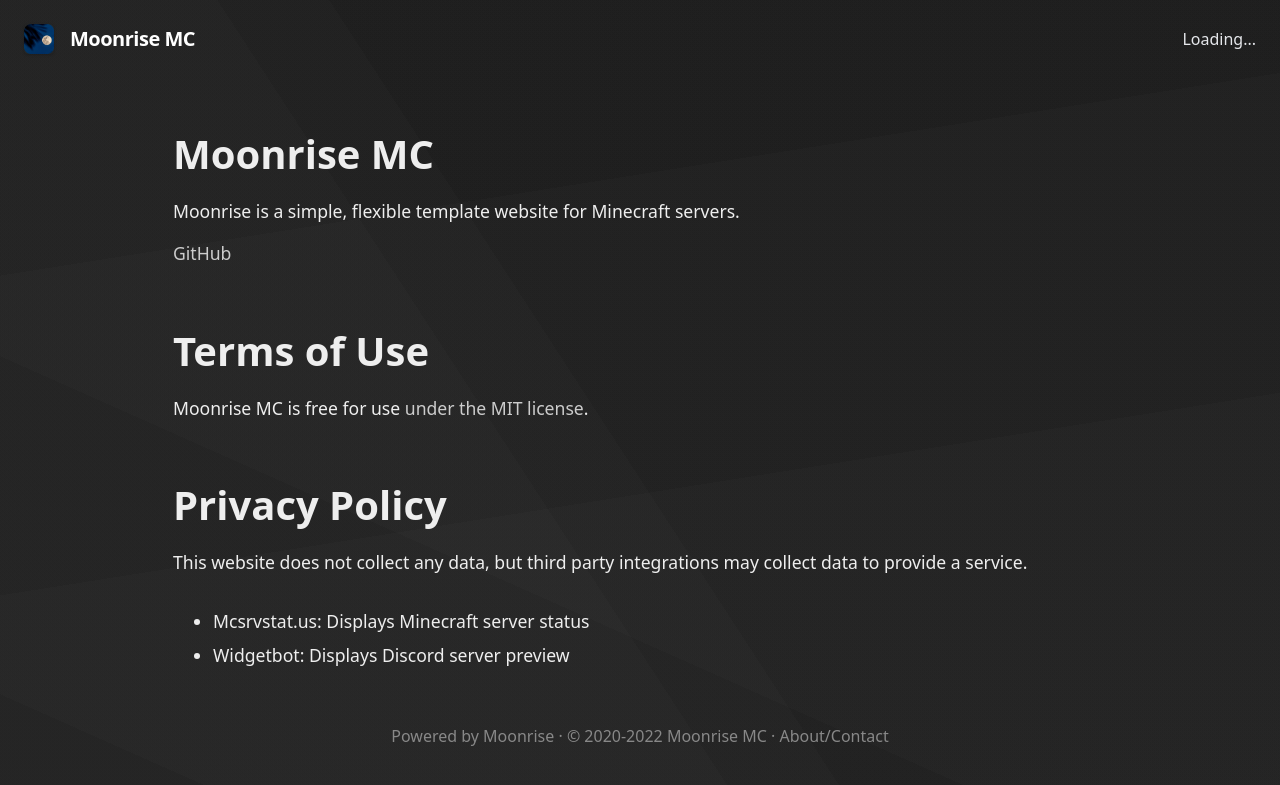
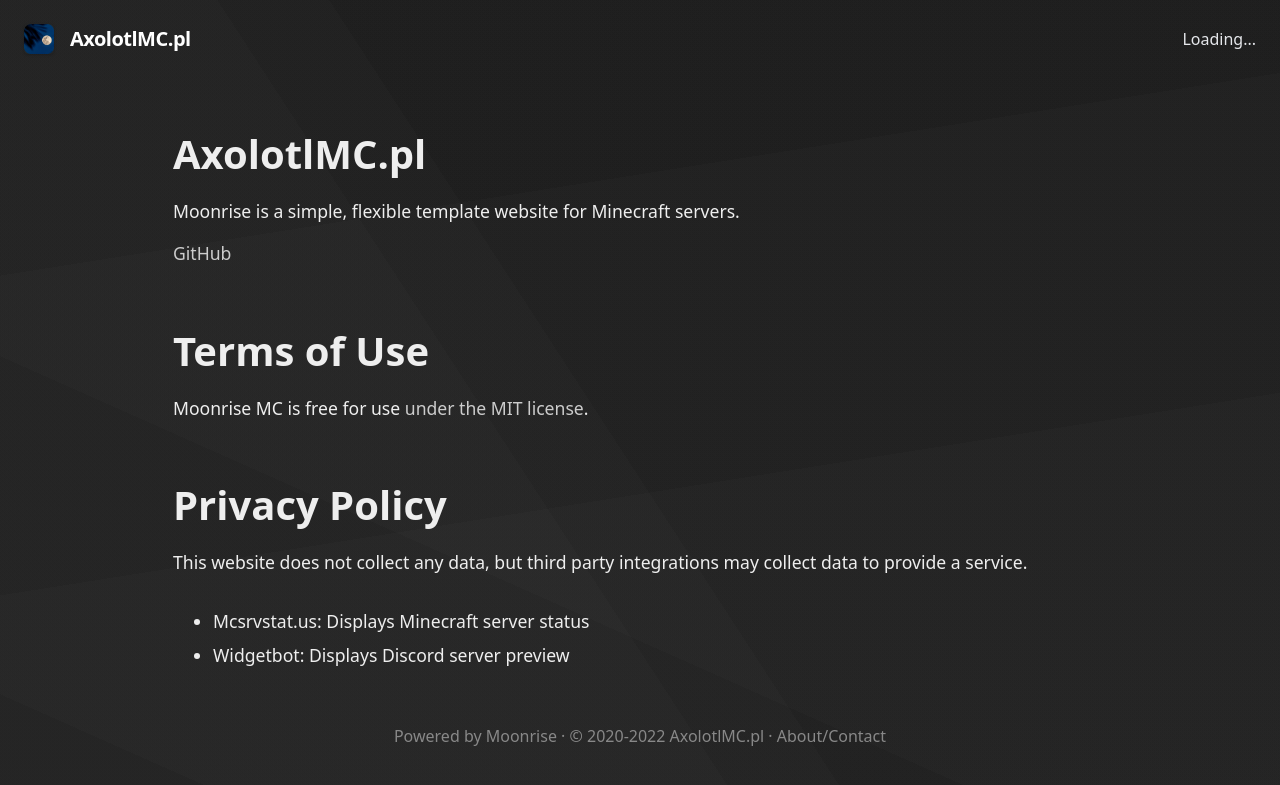
Before and after one commit to Luvucass/Axolotl, a Jekyll site: the page built from docs/about.md, in a window 1280 px wide. Shown: the top 785 px of the page. Built offline with Jekyll 4.4.1, drawn with Linux system fonts in a browser that asks for light colours; our own code applies the rules of GitHub Pages for plain Markdown files.

Commit message:
Update _config.yml

```diff
--- a/docs/_config.yml
+++ b/docs/_config.yml
@@ -1,8 +1,8 @@
 # Set this website's info
 # Change "coffeebank" to your GitHub username
 # Change "moonrise" to your repository name
-url: "https://coffeebank.github.io"
-baseurl: "/moonrise"
+url: "https://discord.gg/ByxtBMaeTt"
+baseurl: "https://discord.gg/ByxtBMaeTt"
 siteIcon: /media/android-chrome-192x192.png
 siteYear: 2020
 siteFooterlink: /about
@@ -11,16 +11,16 @@ showinSearchEngines: true
 
 
 # Set basic server info
-serverName: Moonrise MC
-serverDescription: A Minecraft server where we have lots of fun!
-serverIP: 31.41.59.26:5358
+serverName: AxolotlMC.pl
+serverDescription: Serwer Minecraft, na którym świetnie się bawimy!
+serverIP: play.axolotlmc.pl
 useBedrockForOnlineStatus: false
 
 
 # Discord information
-discordInvite: https://discord.gg/minecraft
-discordServerID: 299881420891881473
-discordChannelID: 450428756855750666
+discordInvite: https://discord.gg/ByxtBMaeTt
+discordServerID: 857245994307813376
+discordChannelID: 857245994307813376
 
 
 # # Navbar Links at the top of the page (uncomment "siteNav" to use)
```
